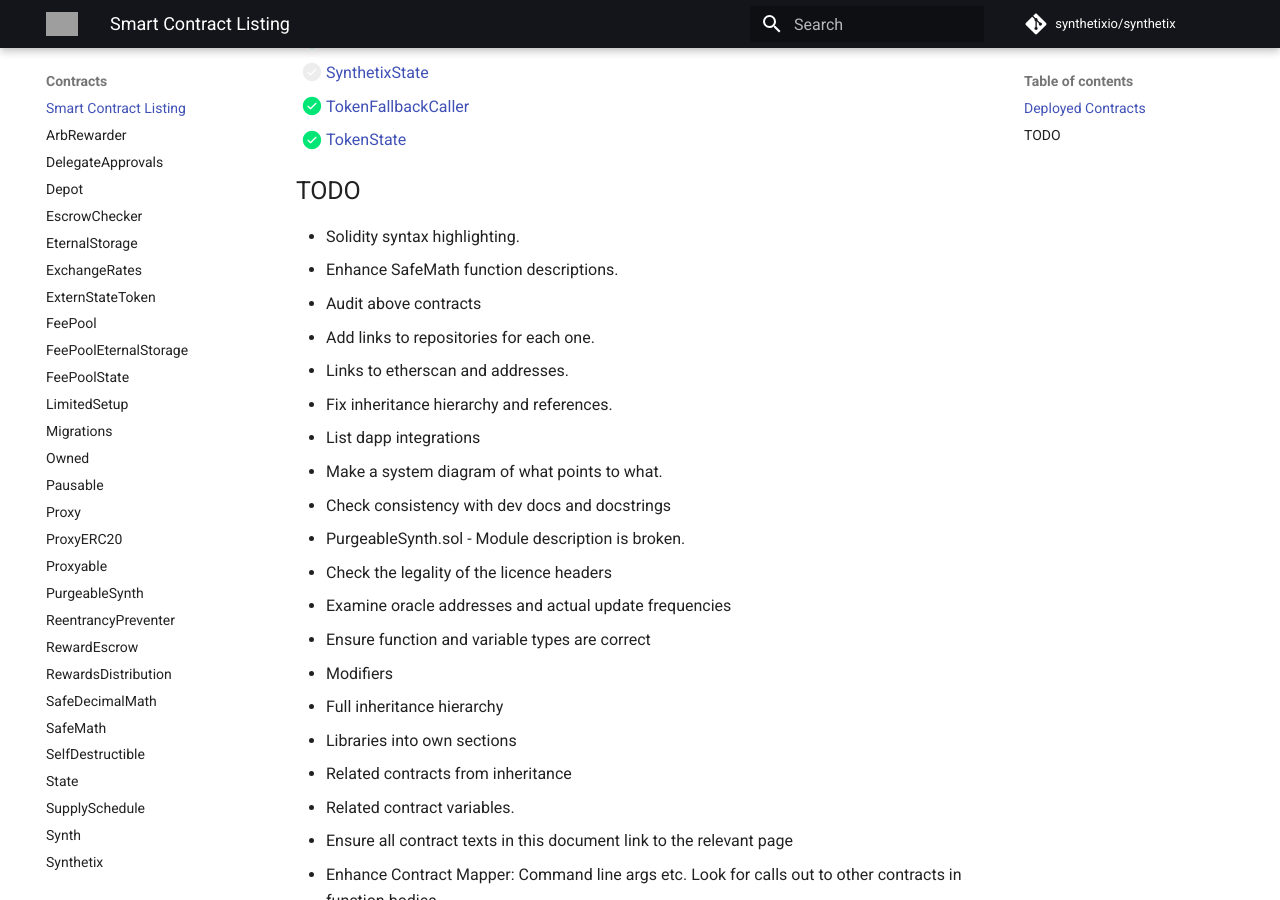
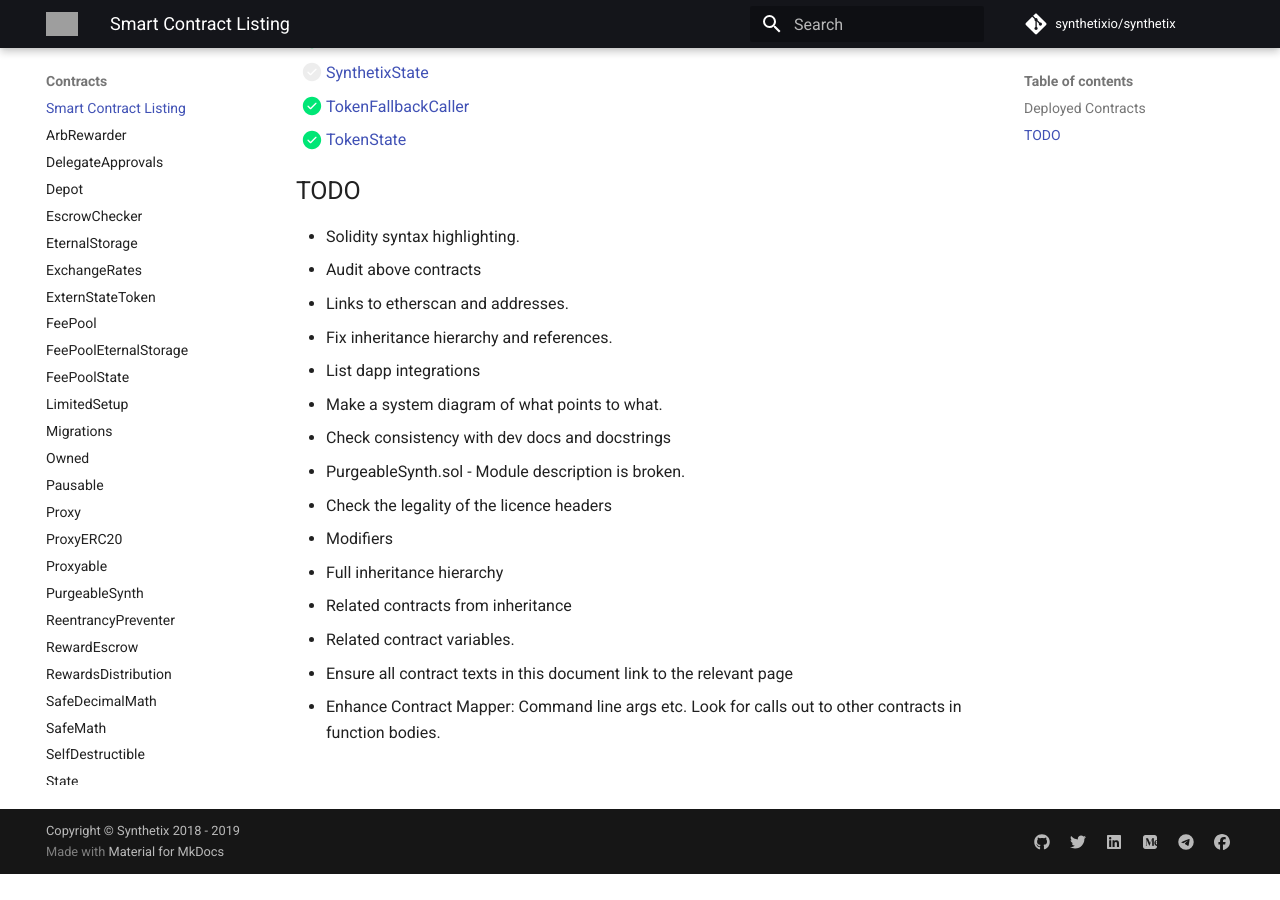
Before and after one commit to Synthetixio/synthetix, an MkDocs documentation site: the page built from docs/contracts/index.md, in a window 1280 px wide and 900 px high, scrolled down 1268 px. Built offline with MkDocs 1.6.1 and Material for MkDocs 9.7.7, drawn with Linux system fonts in a browser that asks for light colours; comment, search, counter and statistics services are not loaded; after the commit the page ends 2142 px from its top, so only the background shows below that; grey boxes are pictures that could not be loaded.

Commit message:
Some small tasks finished.

```diff
--- a/docs/contracts/index.md
+++ b/docs/contracts/index.md
@@ -23,16 +23,16 @@
 * [x] [Proxyable](Proxyable.md)
 * [x] [PurgeableSynth](PurgeableSynth.md)
 * [x] [ReentrancyPreventer](ReentrancyPreventer.md)
-* [ ] [RewardsDistribution](RewardsDistribution.md)
+* [x] [RewardsDistribution](RewardsDistribution.md)
 * [x] [RewardEscrow](RewardEscrow.md)
-* [ ] [SafeMath](SafeMath.md)
+* [x] [SafeMath](SafeMath.md)
 * [x] [SafeDecimalMath](SafeDecimalMath.md)
 * [x] [SelfDestructible](SelfDestructible.md)
 * [x] [State](State.md)
 * [x] [SupplySchedule](SupplySchedule.md)
 * [ ] [Synth](Synth.md)
 * [ ] [Synthetix](Synthetix.md)
-* [ ] [SynthetixAirdropper](SynthetixAirdropper.md)
+* [x] [SynthetixAirdropper](SynthetixAirdropper.md)
 * [x] [SynthetixEscrow](SynthetixEscrow.md)
 * [ ] [SynthetixState](SynthetixState.md)
 * [x] [TokenFallbackCaller](TokenFallbackCaller.md)
@@ -41,9 +41,7 @@
 ## TODO
 
 * Solidity syntax highlighting.
-* Enhance SafeMath function descriptions.
 * Audit above contracts
-* Add links to repositories for each one.
 * Links to etherscan and addresses.
 * Fix inheritance hierarchy and references.
 * List dapp integrations
@@ -51,11 +49,8 @@
 * Check consistency with dev docs and docstrings
 * PurgeableSynth.sol - Module description is broken.
 * Check the legality of the licence headers
-* Examine oracle addresses and actual update frequencies
-* Ensure function and variable types are correct
 * Modifiers
 * Full inheritance hierarchy
-* Libraries into own sections
 * Related contracts from inheritance
 * Related contract variables.
 * Ensure all contract texts in this document link to the relevant page
```
Also changed, not shown: docs/worksheet.md (+0 -1 lines).
